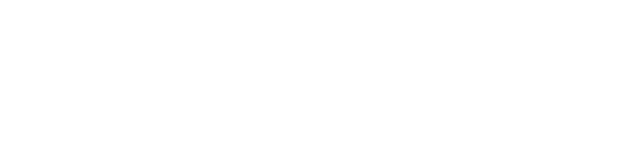
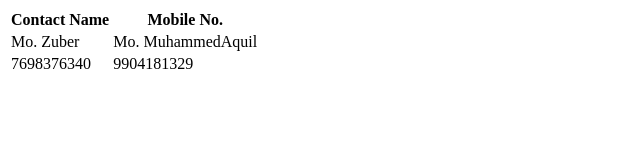
Before and after one commit to Patel707/L, a plain HTML site: page index.html in a window 1280 px wide. Shown: the whole page, without its empty margins (0-640 px from the left). Drawn offline with Linux system fonts and the light colour scheme.

Commit message:
Update index.html

```diff
--- a/index.html
+++ b/index.html
@@ -1,9 +1,22 @@
 <html>
   <head>
     <title>Contact Us</title>
-
+    <link rel="stylesheet" href="styles.css">
   </head>
   <body>
-
+   <table>
+  <tr>
+    <th>Contact Name</th>
+    <th>Mobile No.</th>
+  </tr>
+  <tr>
+    <td>Mo. Zuber</td>
+    <td>Mo. MuhammedAquil</td>
+  </tr>
+  <tr>
+    <td>7698376340</td>
+    <td>9904181329</td>
+  </tr>
+   </table>
   </body>
 </html>
```
